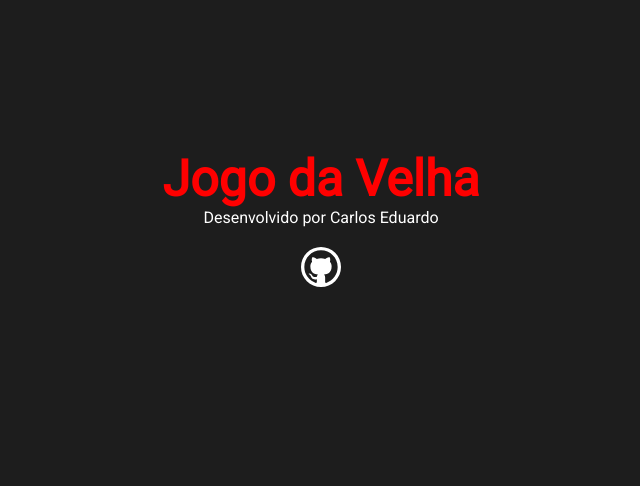
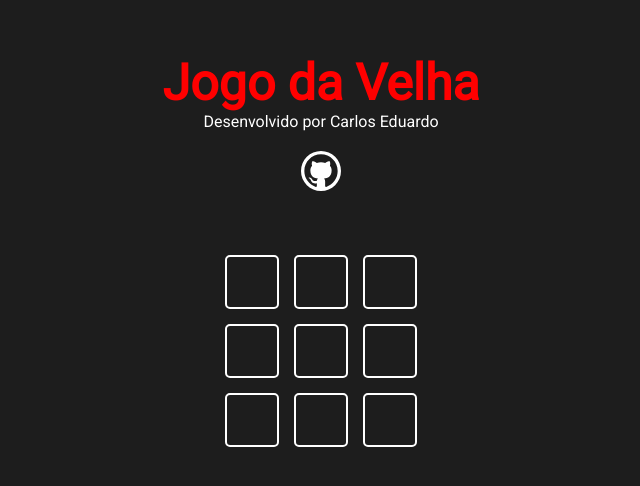
Before and after one commit to EduCarlos0311/react-jogo-da-velha, a Next.js app: page / in a window 1280 px wide. Shown: the part 170-656 px from the top of the page, without its empty margins (319-959 px from the left). Built offline with nearby package versions, Linux system fonts and the light colour scheme.

Commit message:
Criado componente Game

```diff
--- /dev/null
+++ b/src/components/game/Game.jsx
@@ -0,0 +1,20 @@
+import styles from "./Game.module.css"
+import GameOption from "../gameOption/GameOption"
+
+function Game () {
+    return (
+        <div className={styles.game}>
+            <GameOption />
+            <GameOption />
+            <GameOption />
+            <GameOption />
+            <GameOption />
+            <GameOption />
+            <GameOption />
+            <GameOption />
+            <GameOption />
+        </div>
+    )
+}
+
+export default Game
--- /dev/null
+++ b/src/components/game/Game.module.css
@@ -0,0 +1,5 @@
+.game {
+    display: grid;
+    grid-template-columns: repeat(3, 1fr);
+    gap: 15px;
+}
--- /dev/null
+++ b/src/components/gameOption/GameOption.jsx
@@ -0,0 +1,10 @@
+import styles from "./GameOption.module.css"
+
+function GameOption () {
+    return (
+        <div className={styles.gameOption}>
+        </div>
+    )
+}
+
+export default GameOption
--- /dev/null
+++ b/src/components/gameOption/GameOption.module.css
@@ -0,0 +1,10 @@
+.gameOption {
+    border: 2px solid white;
+    width: 50px;
+    height: 50px;
+    border-radius: 5px;
+    display: flex;
+    justify-content: center;
+    align-items: center;
+    cursor: pointer;
+}
--- a/src/components/gamePage/GamePage.jsx
+++ b/src/components/gamePage/GamePage.jsx
@@ -1,9 +1,11 @@
 import Header from  "../header/Header"
+import Game from "../game/Game"
 
 function GamePage () {
     return (
         <div className="container">
             <Header />
+            <Game />
         </div>
     )
 }
```
Also changed, not shown: src/components/header/Header.jsx (line endings or trailing spaces).
